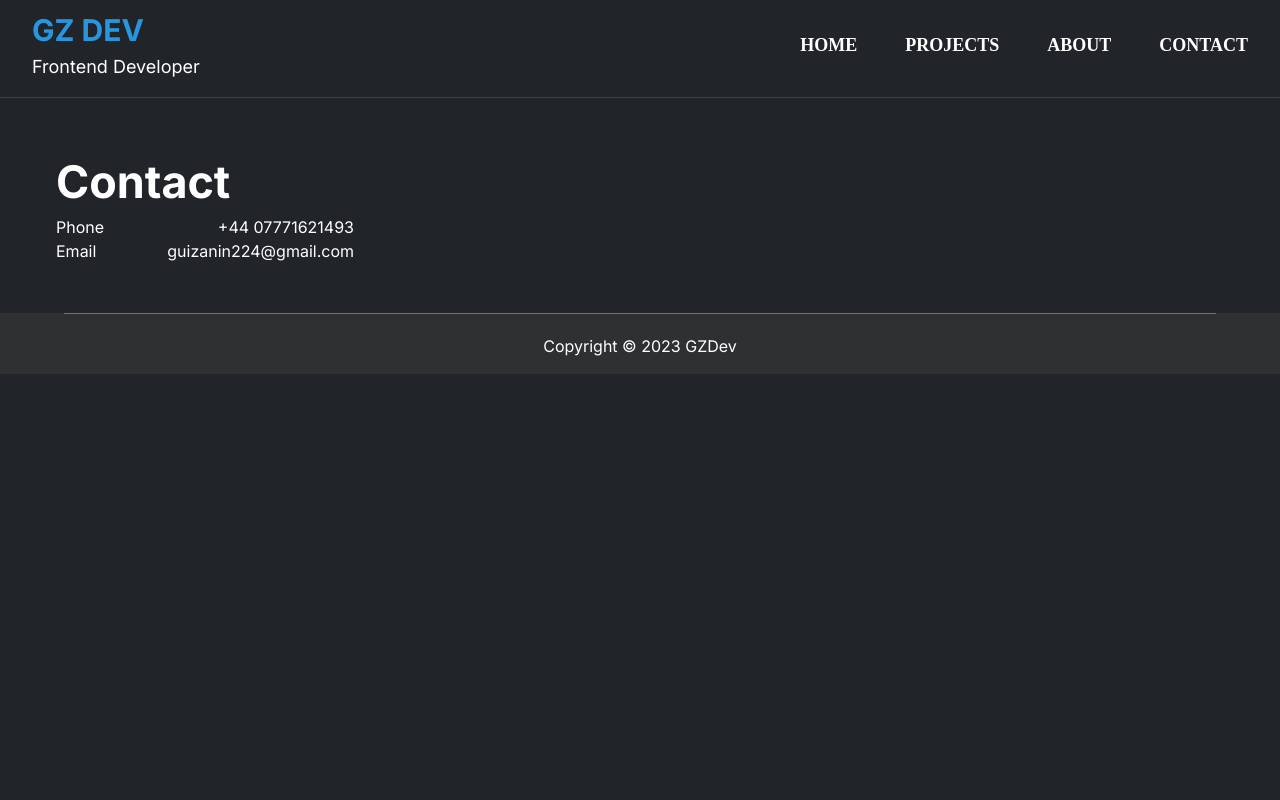
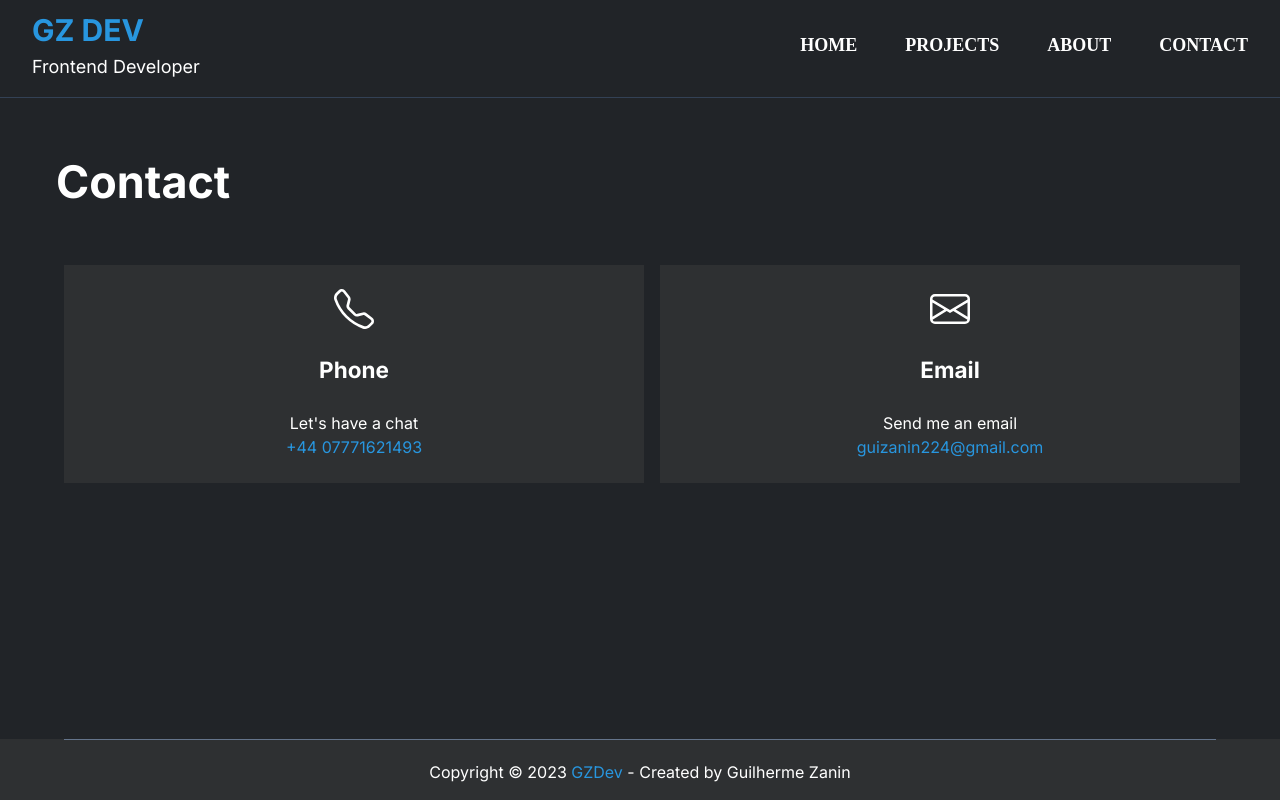
Before and after one commit to GuilhermeZaninPs/gzanindev, a Next.js app: page /contact in a window 1280 px wide. Built offline with nearby package versions, Linux system fonts and the light colour scheme.

Commit message:
added pdf file to download - built contact page

```diff
--- a/src/app/components/cta/Cta.js
+++ b/src/app/components/cta/Cta.js
@@ -3,12 +3,12 @@
 export default function Cta () {
     return (
         <>
-            <section className="text-white max-w-[1320px] mx-auto py-8 my-[50px] flex justify-between items-center">
+            <section className="text-white max-w-[1320px] mx-auto px-4 py-8 my-[50px] flex justify-between items-center">
                 <div>
                     <h1 className="text-[calc(1.56vw+1.56rem)] lg:text-2.81rem font-bold">Download CV</h1>
                     <h3 className="text-[calc(0.44vw+0.95rem)] lg:text-1.19rem">Download my CV to learn more about me</h3>
                 </div>
-                <button className="bg-[#2896df] px-4 py-2 h-12 w-36 font-bold">Download</button>
+                <a href="/Cv.pdf" download="Resume_Guilherme_Zanin" target="_blank"><button className="bg-[#2896df] px-4 py-2 h-12 w-36 font-bold">Download</button></a>
             </section>
         </>
     )
--- a/src/app/components/footer/Footer.js
+++ b/src/app/components/footer/Footer.js
@@ -6,7 +6,7 @@ export default function Footer () {
             <footer className="text-white w-full mx-auto mt-[50px] bg-[#2e3032]">
                 <div className="border-t-[1px] border-slate-500 max-w-[90%] mx-auto"></div>
                 <div className="mx-auto mt-[20px] text-center pb-4">
-                    <h3>Copyright © 2023 GZDev</h3>
+                    <h3 >Copyright © 2023 <span className="text-[#2896df]">GZDev</span> - Created by Guilherme Zanin</h3>
                 </div>
             </footer>
         </>
--- a/src/app/contact/page.js
+++ b/src/app/contact/page.js
@@ -67,9 +67,9 @@ export default function Page() {
     return (
         <>
             <HeaderNav />
-                <section className=" max-w-[90%] md:max-w-[1320px] mx-auto mt-[50px] lg:pl-14 md:px-8 pr-6">
+                <section className=" max-w-[90%] h-[70vh] md:max-w-[1320px] mx-auto mt-[50px] lg:pl-14 md:px-8 pr-6">
                     <div>
-                        <h1 className="text-[calc(1.56vw+1.56rem)] lg:text-2.81rem font-bold text-white">Contact</h1>
+                        <h1 className="text-[calc(1.56vw+1.56rem)] lg:text-2.81rem font-bold text-white mb-[50px]">Contact</h1>
                     </div>
                     {/* <div className="w-[40%]">
                         <form onSubmit={handleFormSubmit} method='post' className="flex flex-col" >
@@ -80,18 +80,48 @@ export default function Page() {
                             <button type="submit" className="mt-4 border p-2 text-white">Send</button>
                         </form>
                     </div> */}
-                    <div className="text-white">
-                        <div className="w-1/4 flex justify-between">
-                            <label>Phone</label>
-                            <span className="text-left">+44 07771621493</span>
+                    <div className="text-white flex flex-col md:flex-row justify-between mb-[50px]">
+                        <div className="md:w-1/2 bg-[#2e3032] mb-2 md:mb-0 md:mx-2 py-6 text-center flex flex-col justify-between">
+                            <div className="flex flex-col justify-center">
+                                <svg
+                                    xmlns="http://www.w3.org/2000/svg"
+                                    width="40"
+                                    height="40"
+                                    fill="currentColor"
+                                    className="bi bi-telephone w-full mb-6"
+                                    viewBox="0 0 16 16">
+                                        <path d="M3.654 1.328a.678.678 0 0 0-1.015-.063L1.605 2.3c-.483.484-.661 1.169-.45 1.77a17.568 17.568 0 0 0 4.168 6.608 17.569 17.569 0 0 0 6.608 4.168c.601.211 1.286.033 1.77-.45l1.034-1.034a.678.678 0 0 0-.063-1.015l-2.307-1.794a.678.678 0 0 0-.58-.122l-2.19.547a1.745 1.745 0 0 1-1.657-.459L5.482 8.062a1.745 1.745 0 0 1-.46-1.657l.548-2.19a.678.678 0 0 0-.122-.58L3.654 1.328zM1.884.511a1.745 1.745 0 0 1 2.612.163L6.29 2.98c.329.423.445.974.315 1.494l-.547 2.19a.678.678 0 0 0 .178.643l2.457 2.457a.678.678 0 0 0 .644.178l2.189-.547a1.745 1.745 0 0 1 1.494.315l2.306 1.794c.829.645.905 1.87.163 2.611l-1.034 1.034c-.74.74-1.846 1.065-2.877.702a18.634 18.634 0 0 1-7.01-4.42 18.634 18.634 0 0 1-4.42-7.009c-.362-1.03-.037-2.137.703-2.877L1.885.511z"/>
+                                </svg>
+                                <label className="text-[calc(0.51vw+1rem)] lg:text-1.58rem font-bold mb-6">Phone</label>
+                            </div>
+                            <p>
+                                Let&apos;s have a chat
+                            </p>
+                            <span className="text-[#2896df]">+44 07771621493</span>
                         </div>
-                        <div className="w-1/4 flex justify-between">
-                            <label>Email</label>
-                            <span className="text-left">guizanin224@gmail.com</span>
+                        <div className="md:w-1/2 bg-[#2e3032] mt-2 md:mx-2 md:mt-0 py-6 text-center flex flex-col justify-between">
+                            <div className="flex flex-col">
+                                <svg
+                                    xmlns="http://www.w3.org/2000/svg"
+                                    width="40"
+                                    height="40"
+                                    fill="currentColor"
+                                    className="bi bi-envelope w-full mb-6"
+                                    viewBox="0 0 16 16">
+                                        <path d="M0 4a2 2 0 0 1 2-2h12a2 2 0 0 1 2 2v8a2 2 0 0 1-2 2H2a2 2 0 0 1-2-2V4Zm2-1a1 1 0 0 0-1 1v.217l7 4.2 7-4.2V4a1 1 0 0 0-1-1H2Zm13 2.383-4.708 2.825L15 11.105V5.383Zm-.034 6.876-5.64-3.471L8 9.583l-1.326-.795-5.64 3.47A1 1 0 0 0 2 13h12a1 1 0 0 0 .966-.741ZM1 11.105l4.708-2.897L1 5.383v5.722Z"/>
+                                </svg>
+                                <label className="text-[calc(0.51vw+1rem)] lg:text-1.58rem font-bold mb-6">Email</label>
+                            </div>
+                            <p>
+                                Send me an email
+                            </p>
+                            <span className="text-[#2896df]">guizanin224@gmail.com</span>
                         </div>
                     </div>
                 </section>
-            <Footer />
+            <div className="fixed bottom-[-4px] md:bottom-0 left-0 right-0">
+                <Footer />
+            </div>
         </>
     )
 }
```
Also changed, not shown: 1 other file (tests, documents, lock files or other folders).
